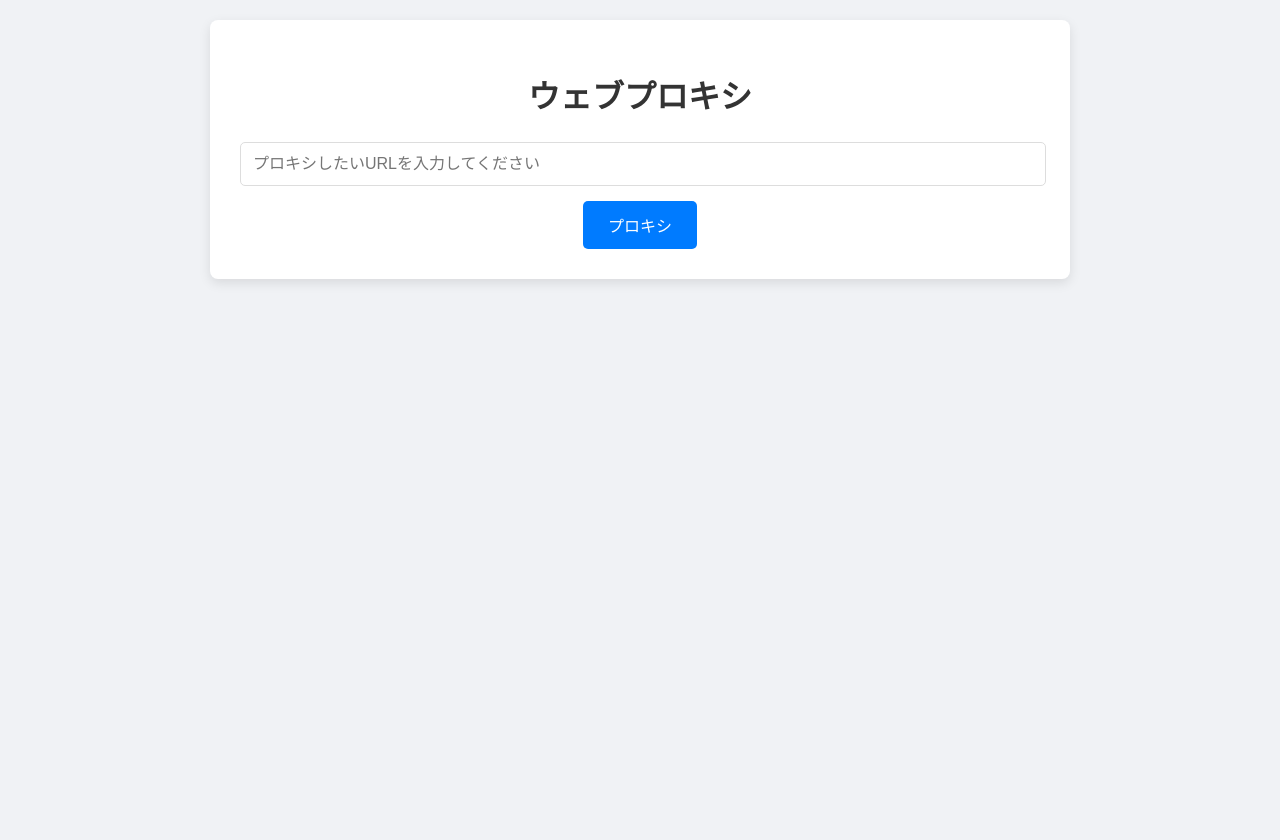
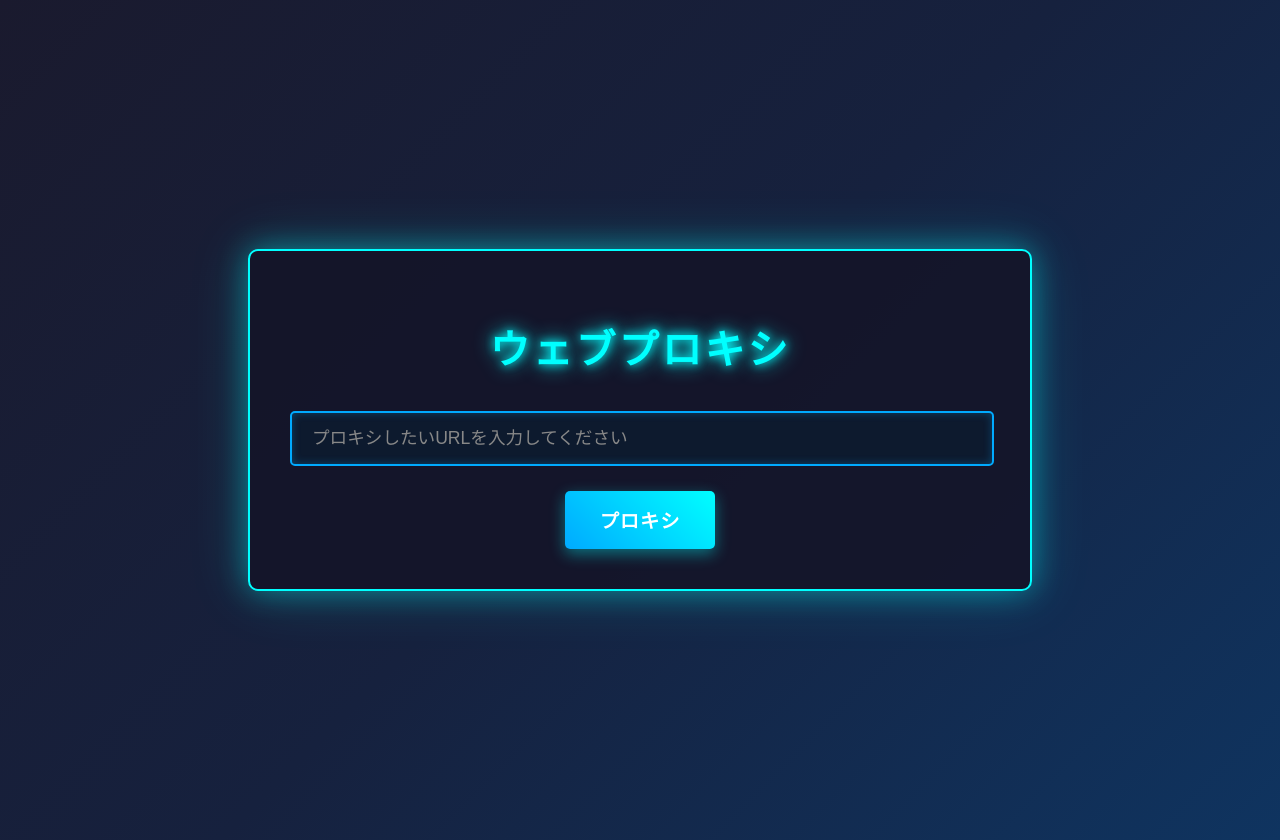
Before and after one commit to MaitomanDeluxe/Proxyer, a plain HTML site: page index.html in a window 1280 px wide. Drawn offline with Linux system fonts and the light colour scheme.

Commit message:
Update style.css

```diff
--- a/style.css
+++ b/style.css
@@ -1,64 +1,119 @@
+/* style.css */
+
+/* 全体的な設定と背景 */
 body {
-    font-family: sans-serif;
+    font-family: 'Segoe UI', 'Roboto', 'Oxygen', 'Ubuntu', 'Cantarell', 'Fira Sans', 'Droid Sans', 'Helvetica Neue', sans-serif;
+    /* ゲーミング感を出すための暗い背景とグラデーション */
+    background: linear-gradient(135deg, #1a1a2e 0%, #16213e 50%, #0f3460 100%);
     display: flex;
     justify-content: center;
-    align-items: flex-start;
+    align-items: center; /* 中央に配置 */
     min-height: 100vh;
-    background-color: #f0f2f5;
     margin: 0;
     padding: 20px;
+    color: #e0e0e0; /* 明るいテキスト色 */
+    overflow: hidden; /* 余分なスクロールバーを非表示に */
 }
 
+/* コンテナ（プロキシボックス） */
 .container {
-    background-color: white;
-    padding: 30px;
-    border-radius: 8px;
-    box-shadow: 0 4px 12px rgba(0, 0, 0, 0.1);
+    background-color: rgba(20, 20, 40, 0.9); /* 半透明の暗い背景 */
+    padding: 40px;
+    border-radius: 10px; /* 少し丸みを帯びた角 */
+    box-shadow: 0 0 30px rgba(0, 255, 255, 0.4), 0 0 60px rgba(0, 255, 255, 0.2); /* ネオンのような光る影 */
     text-align: center;
     width: 90%;
-    max-width: 800px;
+    max-width: 700px; /* 少し幅を狭く */
+    border: 2px solid #00ffff; /* シアンの境界線 */
+    position: relative;
+    z-index: 1;
+    animation: fadeIn 1s ease-out; /* フェードインアニメーション */
 }
 
+/* タイトル */
 h1 {
-    color: #333;
-    margin-bottom: 25px;
+    color: #00ffff; /* ネオンシアン */
+    margin-bottom: 35px;
+    text-transform: uppercase; /* 大文字に */
+    letter-spacing: 3px; /* 文字間隔 */
+    text-shadow: 0 0 10px #00ffff, 0 0 20px #00ffff; /* 光るテキスト */
+    font-size: 2.5em; /* 少し大きめに */
 }
 
+/* 入力フィールド */
 #urlInput {
-    width: calc(100% - 20px);
-    padding: 12px;
-    margin-bottom: 15px;
-    border: 1px solid #ddd;
+    width: calc(100% - 40px); /* パディングを考慮 */
+    padding: 15px 20px;
+    margin-bottom: 25px;
+    border: 2px solid #00aaff; /* 青系の境界線 */
     border-radius: 5px;
-    font-size: 1rem;
+    background-color: #0d1a2e; /* 暗い背景 */
+    color: #e0e0e0; /* 明るいテキスト */
+    font-size: 1.1em;
+    transition: all 0.3s ease;
+    box-shadow: inset 0 0 8px rgba(0, 170, 255, 0.3); /* 内側に光る影 */
 }
 
+#urlInput::placeholder {
+    color: #888; /* プレースホルダーの色 */
+}
+
+#urlInput:focus {
+    outline: none;
+    border-color: #00ffff; /* フォーカス時にネオンシアン */
+    box-shadow: 0 0 15px rgba(0, 255, 255, 0.6), inset 0 0 8px rgba(0, 170, 255, 0.5);
+    background-color: #1a2a40; /* フォーカス時に少し明るく */
+}
+
+/* ボタン */
 #proxyButton {
-    background-color: #007bff;
+    background: linear-gradient(45deg, #00aaff, #00ffff); /* グラデーション背景 */
     color: white;
-    padding: 12px 25px;
+    padding: 15px 35px;
     border: none;
     border-radius: 5px;
-    font-size: 1rem;
+    font-size: 1.2em;
+    font-weight: bold;
     cursor: pointer;
-    transition: background-color 0.3s ease;
+    transition: all 0.3s ease;
+    text-transform: uppercase;
+    letter-spacing: 1px;
+    box-shadow: 0 5px 15px rgba(0, 255, 255, 0.4); /* ボタンにも光る影 */
 }
 
 #proxyButton:hover {
-    background-color: #0056b3;
+    background: linear-gradient(45deg, #00ffff, #00aaff); /* ホバーでグラデーション反転 */
+    box-shadow: 0 8px 20px rgba(0, 255, 255, 0.6);
+    transform: translateY(-2px); /* 少し浮き上がる */
 }
 
-#proxyResult {
-    margin-top: 30px;
-    border: 1px solid #eee;
-    border-radius: 5px;
-    overflow: hidden;
-    min-height: 400px;
-    width: 100%;
+#proxyButton:active {
+    transform: translateY(0); /* クリック時に戻る */
+    box-shadow: 0 2px 10px rgba(0, 255, 255, 0.3);
 }
 
-#proxyFrame {
-    width: 100%;
-    height: 100%;
-    border: none;
+/* アニメーション */
+@keyframes fadeIn {
+    from {
+        opacity: 0;
+        transform: translateY(-20px);
+    }
+    to {
+        opacity: 1;
+        transform: translateY(0);
+    }
 }
+
+/* レスポンシブ対応 */
+@media (max-width: 600px) {
+    .container {
+        padding: 25px;
+    }
+    h1 {
+        font-size: 2em;
+    }
+    #urlInput, #proxyButton {
+        font-size: 1em;
+        padding: 12px 15px;
+    }
+}
```
